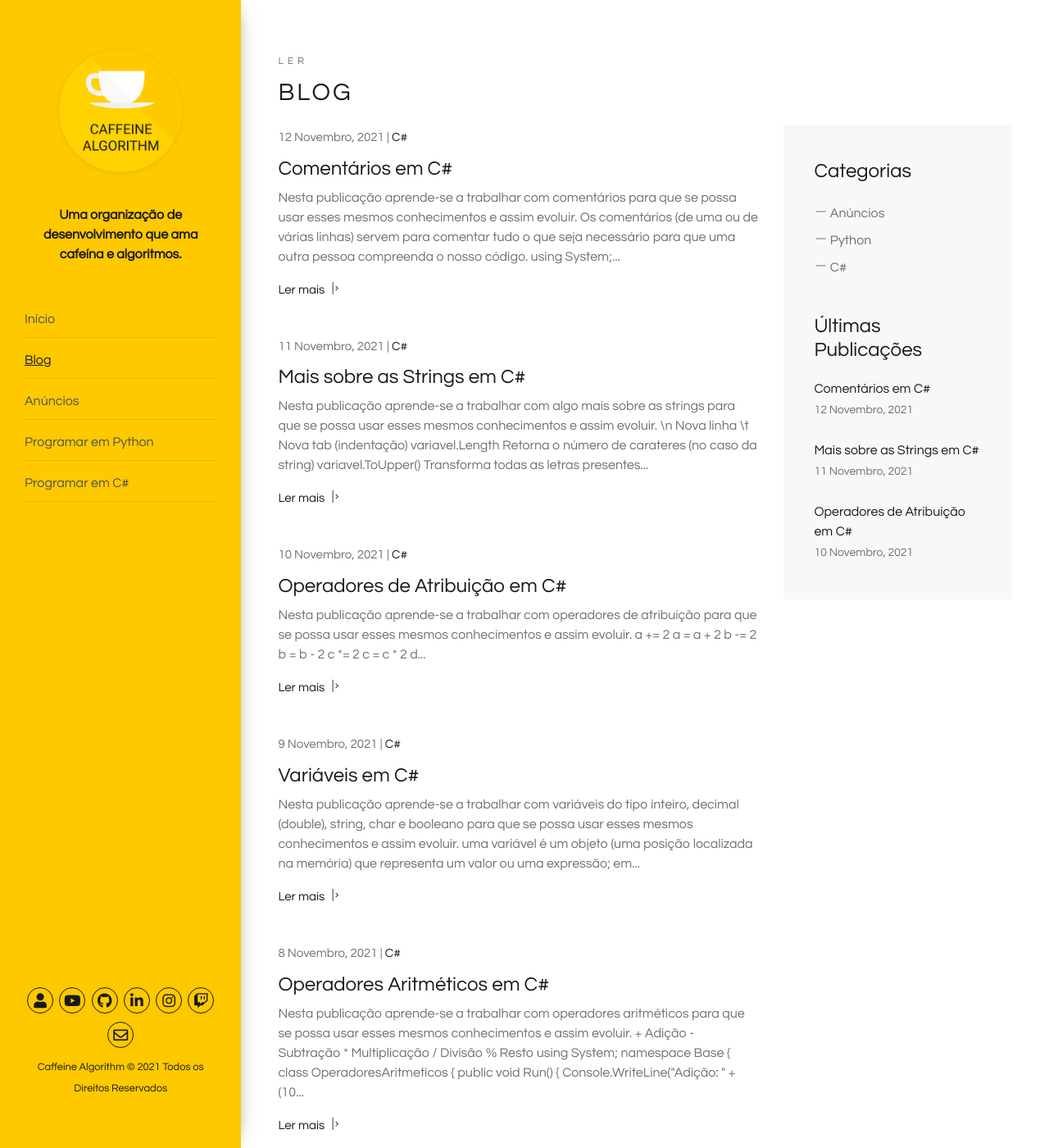
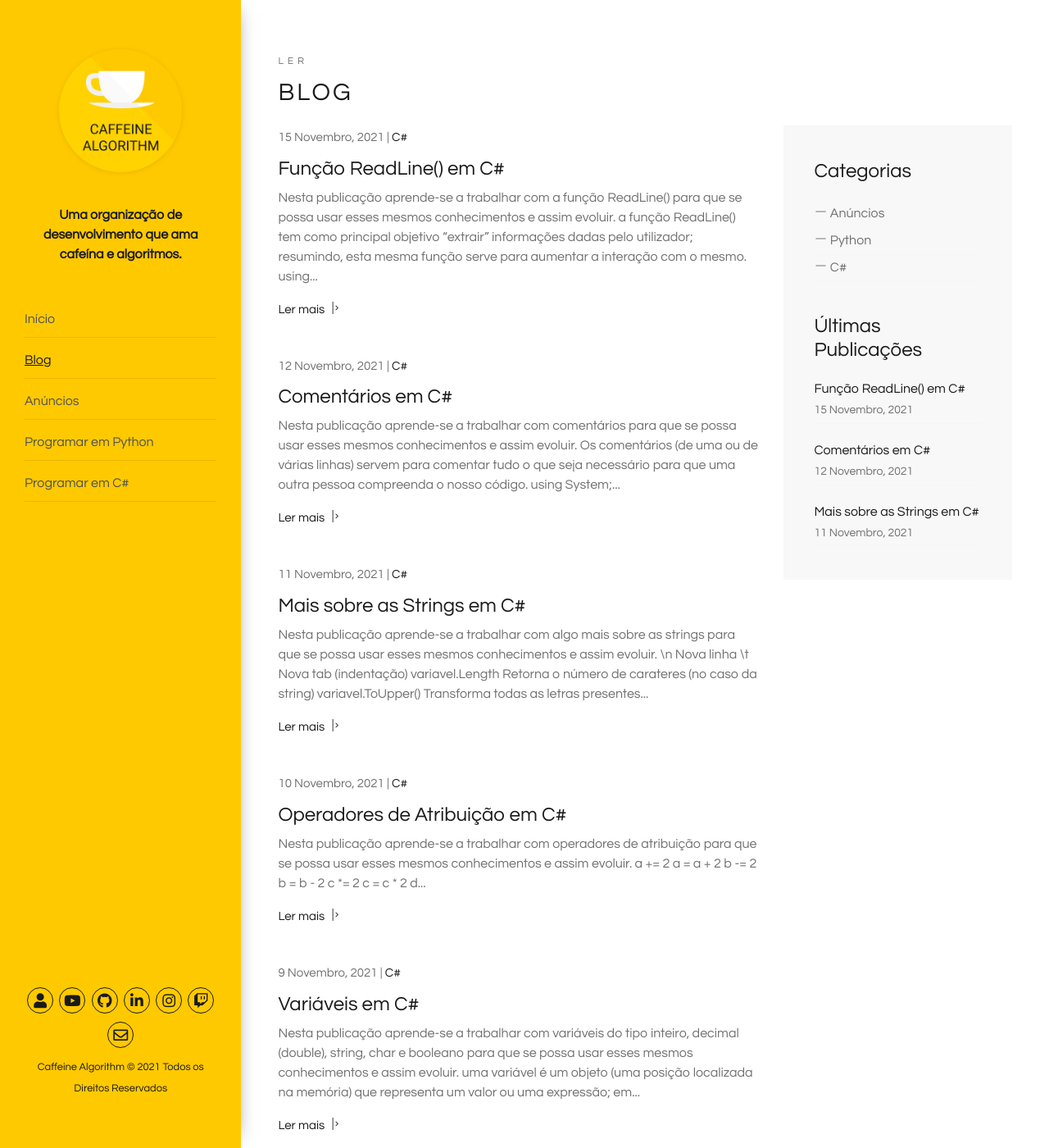
Before and after one commit to caffeinealgorithm/caffeinealgorithm.github.io, a Jekyll site: the page built from blog/index.html, in a window 1280 px wide and 1400 px high. Shown: the whole window at 82% size. Built offline with Jekyll 4.4.1, drawn with Linux system fonts in a browser that asks for light colours; the list of posts is cut into pages by our own code; some of the changed text lies outside the part shown.

Commit message:
Add 9º episode of the C# programming series

````diff
--- /dev/null
+++ b/_posts/2021-11-15-funcao-readline-em-csharp.md
@@ -0,0 +1,42 @@
+---
+layout: post
+excerpt: Blog
+title: 'Função ReadLine() em C#'
+description: 'Descobre como se trabalha com a função ReadLine() na linguagem de programação C#. Obtém respostas às tuas dúvidas com a teoria e os exemplos apresentados.'
+keywords: 'c#, csharp, função readline, função, readline, publicação'
+date: 2021-11-15
+categories: [C#]
+---
+
+Nesta publicação aprende-se a trabalhar com a função `ReadLine()` para que se possa usar esses mesmos conhecimentos e assim evoluir.
+
+- a função `ReadLine()` tem como principal objetivo "extrair" informações dadas pelo utilizador;
+- resumindo, esta mesma função serve para aumentar a interação com o mesmo.
+
+```csharp
+using System;
+
+namespace Base {
+  class FuncaoReadLine {
+    public void Run() {
+      string primeiroNome, ultimoNome;
+      int idade;
+
+      Console.Write("Insere o teu primeiro nome: ");
+      primeiroNome = Console.ReadLine();
+
+      Console.Write("Insere o teu último nome: ");
+      ultimoNome = Console.ReadLine();
+
+      Console.Write("Insere a tua idade: ");
+      idade = int.Parse(Console.ReadLine());
+
+      Console.WriteLine($"Nome: {primeiroNome} {ultimoNome}\nIdade: {idade}");
+    }
+  }
+}
+```
+
+Não te esqueças de [assistir ao vídeo](https://youtu.be/-C6_spcZYAs){:target="\_blank"} e podes sempre ler esta publicação [em inglês](https://nelsonsilvadev.com/blog/20211115/readline-function-in-csharp/){:target="\_blank"}.
+
+### _Happy coding!_
--- a/index.html
+++ b/index.html
@@ -73,7 +73,7 @@ keywords: organização, desenvolvimento, cafeína, algoritmos, publicações, v
       </div>
 
       <div class="row">
-        {% for video in site.csharp %} {% if video.id == "/csharp/8" %}
+        {% for video in site.csharp %} {% if video.id == "/csharp/9" %}
         <div
           class="col-xs-12 col-sm-3 col-sm-6 col-lg-6 col-xl-3 animate-box"
           data-animate-effect="fadeInLeft"
````
Also changed, not shown: _csharp/9.md (added, +5 -0 lines), assets/img/playlists/csharp/9.png (added).
